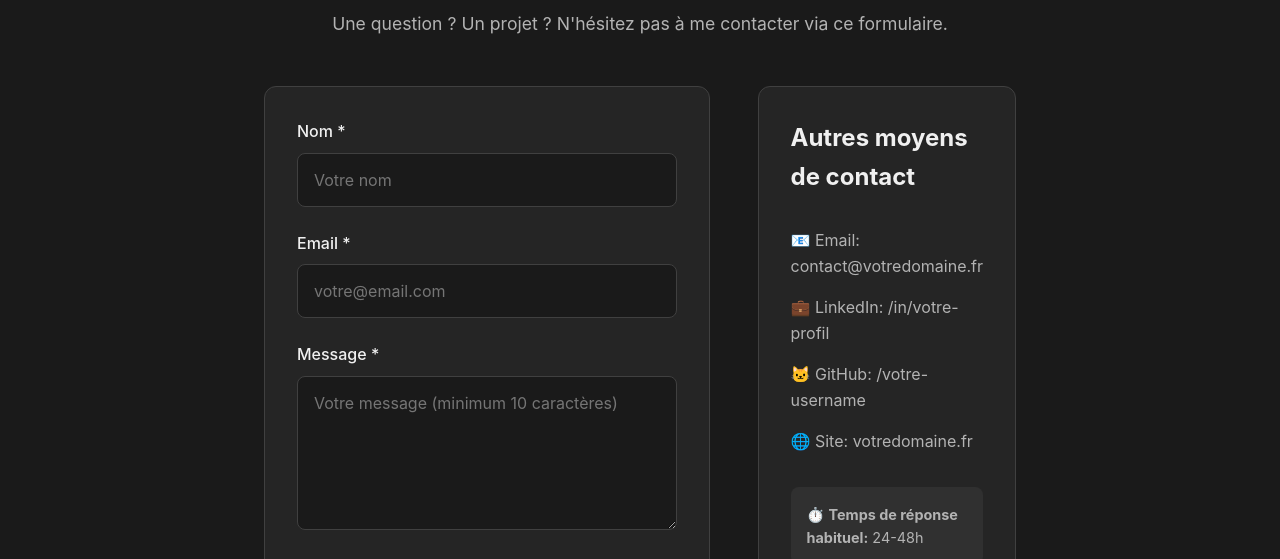
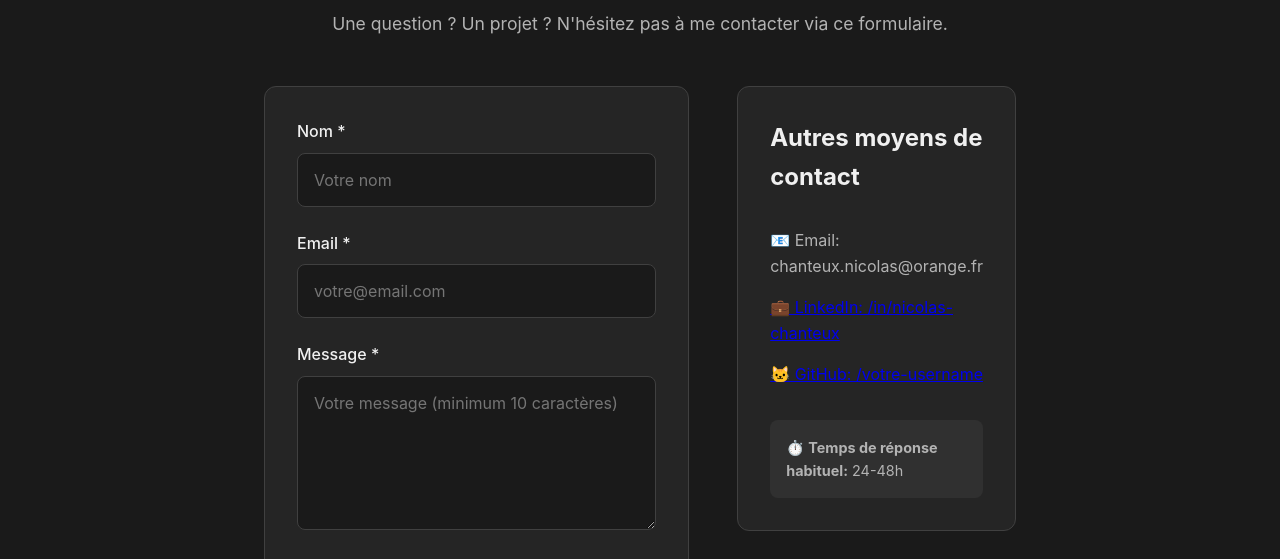
Before and after one commit to NicolasCHANTEUX/app-web-portfolio, an Astro site in the folder frontend/: page /contact in a window 1280 px wide. Shown: the part 200-759 px from the top of the page. Built offline with nearby package versions, Linux system fonts and the light colour scheme; Astro itself is replaced by a stand-in of ours; no server answers.

Commit message:
page contact info

```diff
--- a/frontend/src/pages/contact.astro
+++ b/frontend/src/pages/contact.astro
@@ -55,10 +55,9 @@
         <div class="contact-info">
           <h3>Autres moyens de contact</h3>
           <ul>
-            <li>📧 Email: contact@votredomaine.fr</li>
-            <li>💼 LinkedIn: /in/votre-profil</li>
-            <li>🐱 GitHub: /votre-username</li>
-            <li>🌐 Site: votredomaine.fr</li>
+            <li>📧 Email: chanteux.nicolas@orange.fr</li>
+            <li><a href="https://www.linkedin.com/in/nicolas-chanteux/">💼 LinkedIn: /in/nicolas-chanteux</a></li>
+            <li><a href="https://github.com/NicolasCHANTEUX">🐱 GitHub: /votre-username</li>
           </ul>
 
           <div class="response-time">
```
